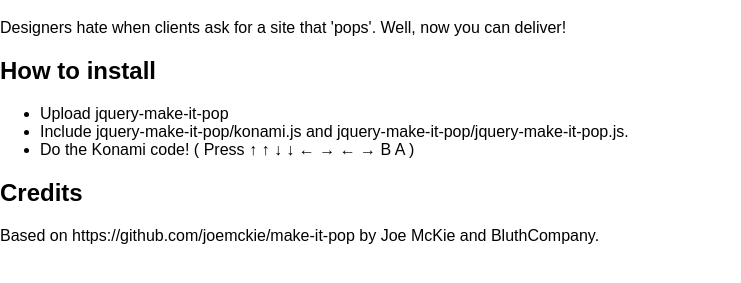
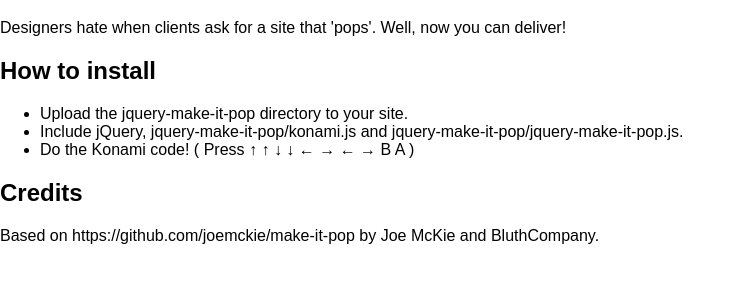
Before and after one commit to kosinix/jquery-make-it-pop, a plain HTML site: page index.html in a window 1280 px wide. Shown: the part 61-344 px from the top of the page, without its empty margins (0-741 px from the left). Drawn offline with Linux system fonts and the light colour scheme.

Commit message:
Updated instructions

```diff
--- a/index.html
+++ b/index.html
@@ -19,8 +19,8 @@
 
         <h2>How to install</h2>
         <ul>
-            <li>Upload jquery-make-it-pop</li>
-            <li>Include jquery-make-it-pop/konami.js and jquery-make-it-pop/jquery-make-it-pop.js.</li>
+            <li>Upload the jquery-make-it-pop directory to your site.</li>
+            <li>Include jQuery, jquery-make-it-pop/konami.js and jquery-make-it-pop/jquery-make-it-pop.js.</li>
             <li>Do the Konami code! ( Press ↑ ↑ ↓ ↓ ← → ← → B A )</li>
         </ul>
 
```
